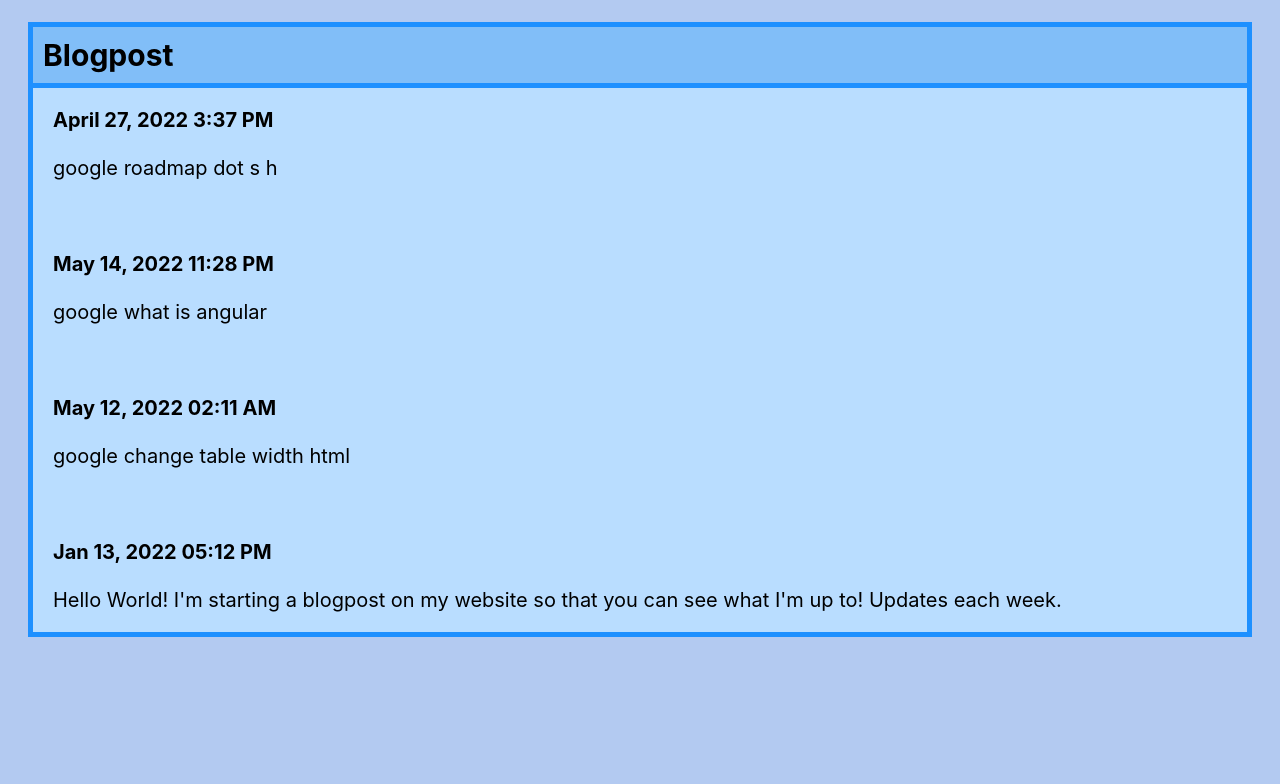
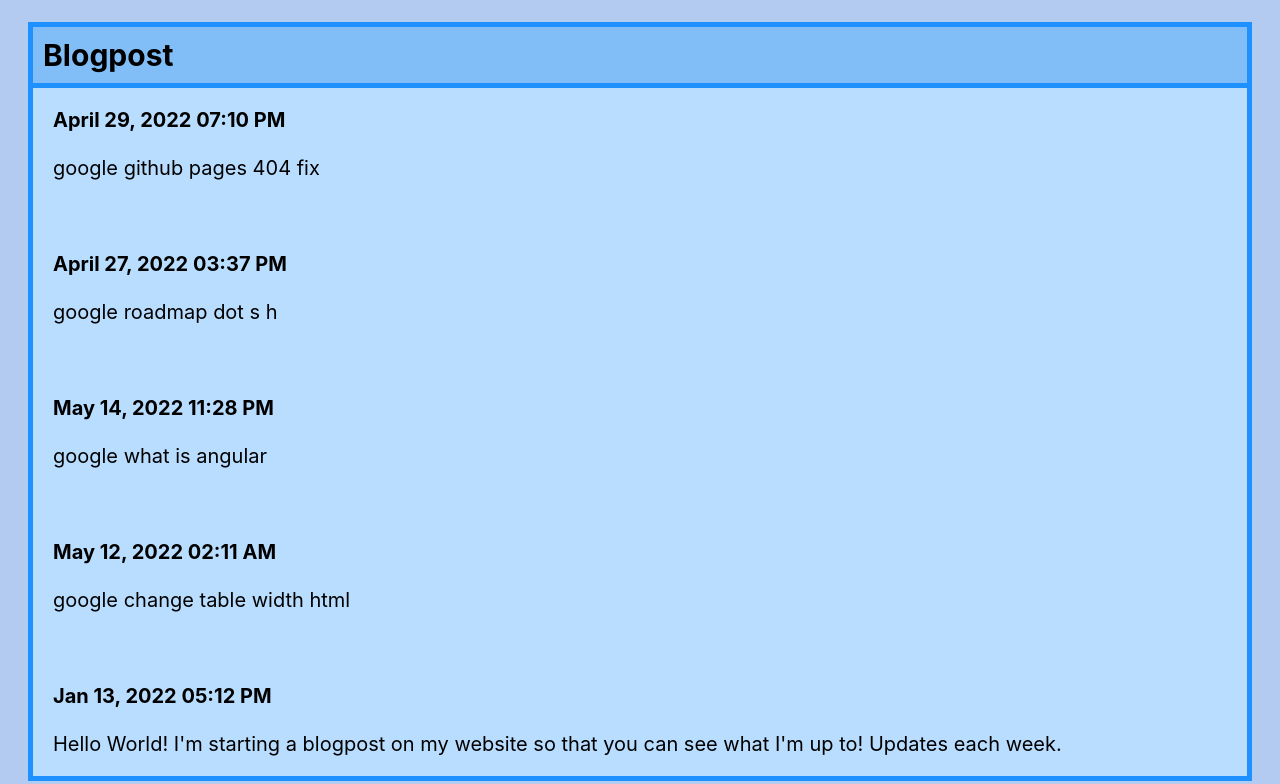
Before and after one commit to CryoSolace/CryoSolace.github.io, a plain HTML site: page johnjohnson/johnjohnson.html in a window 1280 px wide. Shown: the part 804-1588 px from the top of the page. Drawn offline with Linux system fonts and the light colour scheme.

Commit message:
extra commits

```diff
--- a/johnjohnson/johnjohnson.html
+++ b/johnjohnson/johnjohnson.html
@@ -55,7 +55,12 @@
             <h2 style="text-align:left;">Blogpost</h2>
 
             <p class="heading">
-                <b>April 27, 2022 3:37 PM</b>
+                <b>April 29, 2022 07:10 PM</b>
+                <br><br>
+                google github pages 404 fix
+                <br><br><br><br>
+
+                <b>April 27, 2022 03:37 PM</b>
                 <br><br>
                 google roadmap dot s h
                 <br><br><br><br>
```
Also changed, not shown: firstsandbox.html (+1 -1 lines).
